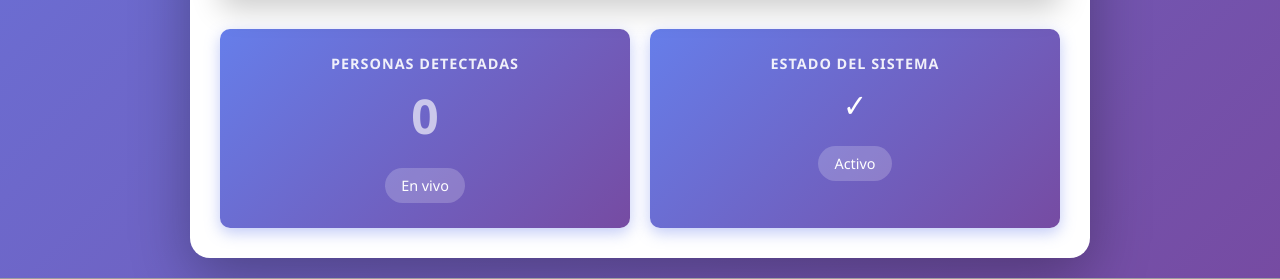
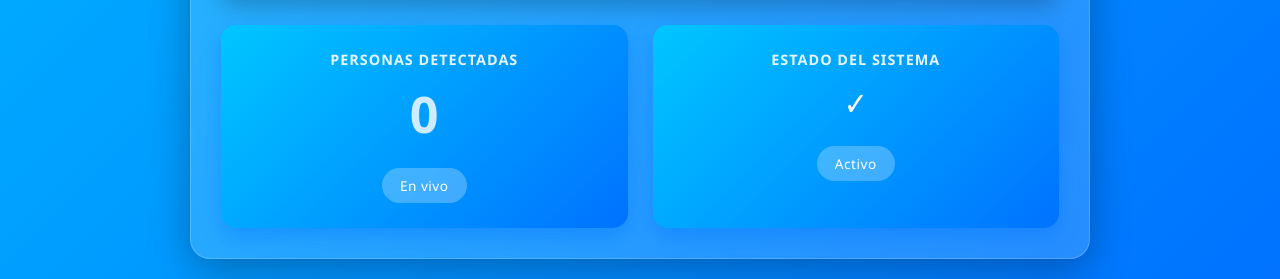
Before and after one commit to FreddyUnemi2025/Conteo-de-personas-con-YOLO, a Django app: page / in a window 1280 px wide. Shown: the part 830-1109 px from the top of the page. Run offline with Django 5.2, Linux system fonts and the light colour scheme.

Commit message:
correccion de conflictos

```diff
--- a/contador_app/templates/counter_app/home.html
+++ b/contador_app/templates/counter_app/home.html
@@ -13,38 +13,43 @@
 
     body {
         font-family: 'Segoe UI', Tahoma, Geneva, Verdana, sans-serif;
-            background: linear-gradient(135deg, #667eea 0%, #764ba2 100%);
+        background: linear-gradient(135deg, #00c6ff 0%, #0072ff 100%);
         min-height: 100vh;
         display: flex;
         justify-content: center;
         align-items: center;
         padding: 20px;
+        color: #222;
     }
 
     .container {
-            background: white;
+        background: rgba(255, 255, 255, 0.15);
+        backdrop-filter: blur(15px);
         border-radius: 20px;
-            box-shadow: 0 20px 60px rgba(0, 0, 0, 0.3);
+        box-shadow: 0 10px 40px rgba(0, 0, 0, 0.3);
         overflow: hidden;
         max-width: 900px;
         width: 100%;
+        border: 1px solid rgba(255, 255, 255, 0.2);
     }
 
     .header {
-            background: linear-gradient(135deg, #667eea 0%, #764ba2 100%);
+        background: linear-gradient(135deg, #0072ff 0%, #00c6ff 100%);
         color: white;
         padding: 30px;
         text-align: center;
+        box-shadow: inset 0 -3px 10px rgba(0, 0, 0, 0.2);
     }
 
     .header h1 {
-            font-size: 2.5em;
-            margin-bottom: 10px;
+        font-size: 2.4em;
+        margin-bottom: 8px;
+        letter-spacing: 1px;
     }
 
     .header p {
         font-size: 1.1em;
-            opacity: 0.9;
+        opacity: 0.95;
     }
 
     .content {
@@ -53,10 +58,16 @@
 
     .video-container {
         position: relative;
-            border-radius: 10px;
+        border-radius: 15px;
         overflow: hidden;
-            box-shadow: 0 10px 30px rgba(0, 0, 0, 0.2);
+        box-shadow: 0 10px 25px rgba(0, 0, 0, 0.25);
         margin-bottom: 30px;
+        border: 2px solid rgba(255, 255, 255, 0.3);
+        transition: transform 0.4s ease;
+    }
+
+    .video-container:hover {
+        transform: scale(1.02);
     }
 
     .video-container img {
@@ -68,27 +79,45 @@
     .stats {
         display: grid;
         grid-template-columns: repeat(auto-fit, minmax(200px, 1fr));
-            gap: 20px;
+        gap: 25px;
         margin-top: 20px;
     }
 
     .stat-card {
-            background: linear-gradient(135deg, #667eea 0%, #764ba2 100%);
+        background: linear-gradient(135deg, #00c6ff, #0072ff);
         color: white;
         padding: 25px;
-            border-radius: 10px;
+        border-radius: 15px;
         text-align: center;
-            box-shadow: 0 5px 15px rgba(102, 126, 234, 0.4);
-            transition: transform 0.3s ease;
+        box-shadow: 0 8px 20px rgba(0, 114, 255, 0.4);
+        transition: all 0.3s ease;
+        position: relative;
+        overflow: hidden;
+    }
+
+    .stat-card::before {
+        content: '';
+        position: absolute;
+        top: 0;
+        left: -75%;
+        width: 50%;
+        height: 100%;
+        background: rgba(255, 255, 255, 0.3);
+        transform: skewX(-25deg);
+        transition: left 0.5s ease;
+    }
+
+    .stat-card:hover::before {
+        left: 125%;
     }
 
     .stat-card:hover {
-            transform: translateY(-5px);
+        transform: translateY(-8px);
     }
 
     .stat-card h3 {
         font-size: 0.9em;
-            margin-bottom: 10px;
+        margin-bottom: 12px;
         opacity: 0.9;
         text-transform: uppercase;
         letter-spacing: 1px;
@@ -96,23 +125,24 @@
 
     .stat-card .number {
         font-size: 3em;
-            font-weight: bold;
-            margin: 10px 0;
+        font-weight: 700;
+        margin: 12px 0;
     }
 
     .status {
         display: inline-block;
-            padding: 8px 16px;
-            background: rgba(255, 255, 255, 0.2);
+        padding: 8px 18px;
+        background: rgba(255, 255, 255, 0.25);
         border-radius: 20px;
-            font-size: 0.9em;
+        font-size: 0.85em;
         margin-top: 10px;
+        letter-spacing: 0.5px;
     }
 
     .loading {
         text-align: center;
         padding: 40px;
-            color: #667eea;
+        color: #0072ff;
     }
 
     .loading::after {
@@ -127,12 +157,12 @@
     }
 
     .pulse {
-            animation: pulse 2s infinite;
+        animation: pulse 1.5s infinite;
     }
 
     @keyframes pulse {
-            0%, 100% { opacity: 1; }
-            50% { opacity: 0.6; }
+        0%, 100% { transform: scale(1); opacity: 1; }
+        50% { transform: scale(1.05); opacity: 0.8; }
     }
 </style>
 </head>
```
Lines whose indentation alone changed are shown as unchanged.
